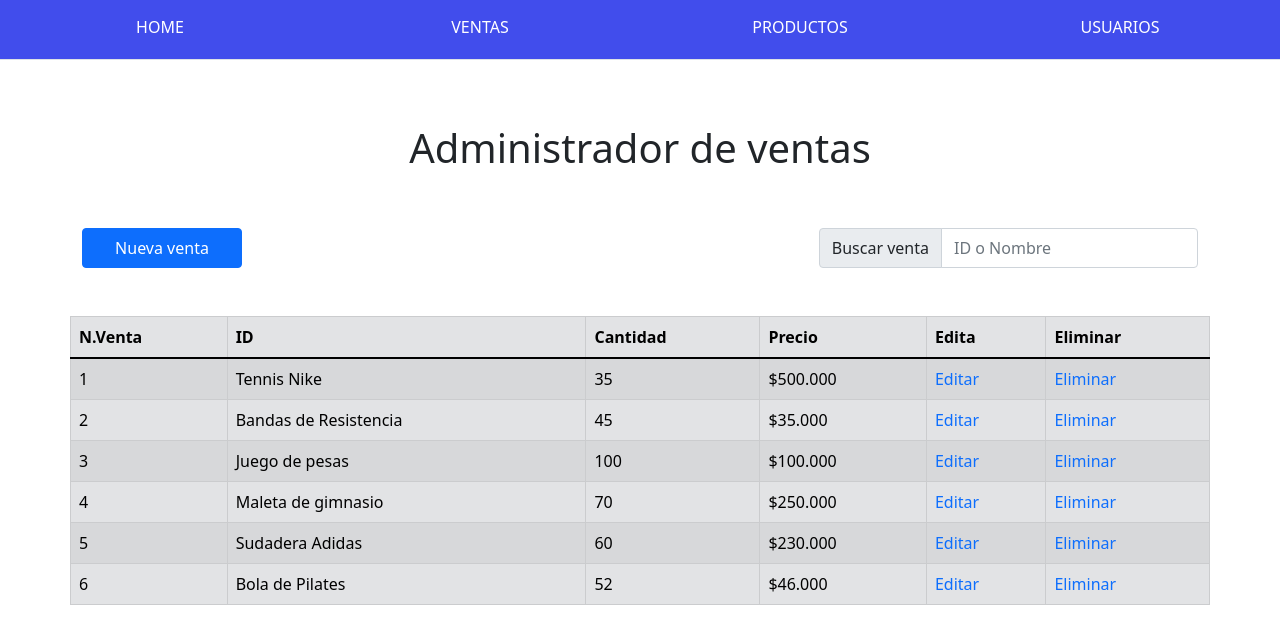
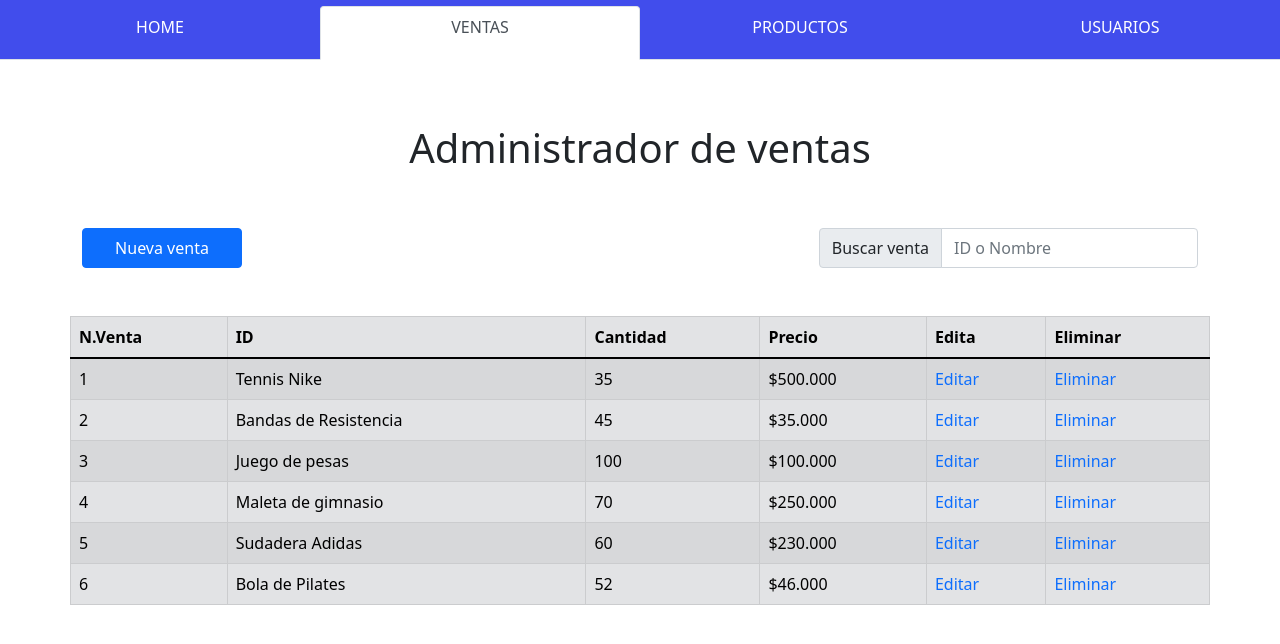
Before and after one commit to jorgemojica/proyectomisiontic3, a React (Create React App) app: page /Aventas in a window 1280 px wide. Shown: the top 644 px of the page. Built offline with nearby package versions, Linux system fonts and the light colour scheme.

Commit message:
arreglo del nav

```diff
--- a/src/App.js
+++ b/src/App.js
@@ -24,29 +24,29 @@ function App() {
           <Home />
         </Route>
         <Route path="/producto" exact>
-          <NavBar />
+          <NavBar pagina={"/producto"}/>
           <Header />
           <ListaProductos />
         </Route>
         <Route path="/Nproducto" exact>
-          <NavBar />
+          <NavBar  pagina={"/Nproducto"}/>
           <Nproducto />
         </Route>
         <Route path="/usuarios" exact>
-          <NavBar />
+          <NavBar  pagina={"/usuarios"}/>
           <GestionarUsuarios />
         </Route>
         <Route path="/editarUsuario" exact>
-          <NavBar />
+          <NavBar  pagina={"/editarUsuario"}/>
           <EditarUsuario />
         </Route>
         <Route path="/Aventas" exact>
-          <NavBar />
+          <NavBar pagina={"/Aventas"} />
           <HeaderVenta/>
           <Ventas/>
         </Route>
         <Route path="/Nventa" exact>
-          <NavBar />
+          <NavBar pagina={"/Nventa"}/>
           <NVentas/>
         </Route>
         <Redirect component={NotFound}></Redirect>
--- a/src/components/1home/components/NavBar.js
+++ b/src/components/1home/components/NavBar.js
@@ -1,21 +1,21 @@
 import Nav from 'react-bootstrap/Nav'
-const NavBar = () => {
+const NavBar = ({ pagina}) => {
     return(
-        <Nav justify variant="tabs" className="explorer">
+        <Nav justify variant="tabs" defaultActiveKey={pagina} className="explorer">
         <Nav.Item>
             <Nav.Link href="/home">HOME</Nav.Link>
         </Nav.Item>
 
         <Nav.Item>
-            <Nav.Link href="/Aventas"eventKey="link-1">VENTAS</Nav.Link>
+            <Nav.Link href="/Aventas"eventKey="/Aventas">VENTAS</Nav.Link>
         </Nav.Item>
 
         <Nav.Item>
-            <Nav.Link href="/producto" eventKey="link-2">PRODUCTOS</Nav.Link>
+            <Nav.Link href="/producto" eventKey="/producto">PRODUCTOS</Nav.Link>
         </Nav.Item>
 
         <Nav.Item>
-            <Nav.Link href="/usuarios" eventKey="link-3">USUARIOS</Nav.Link>
+            <Nav.Link href="/usuarios" eventKey="/usuarios">USUARIOS</Nav.Link>
         </Nav.Item>
         </Nav>
 
--- a/src/components/1home/home.js
+++ b/src/components/1home/home.js
@@ -8,7 +8,7 @@ const home = () => {
     return (
       <div className="divHome">
 
-      <NavBar/>
+      <NavBar pagina={"/home"}/>
       <Logout/>
       <h1 className="text-center mt-5 mb-5">INFORMES GENERALES</h1>
       <Cards />
```
